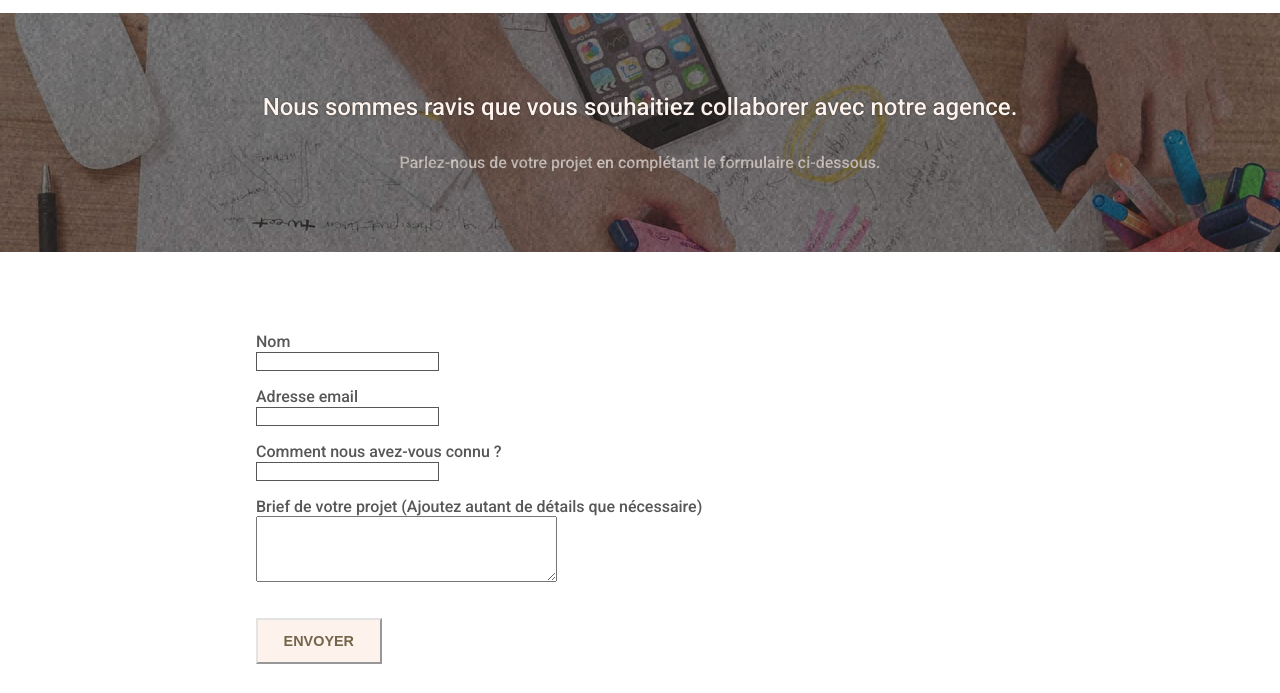
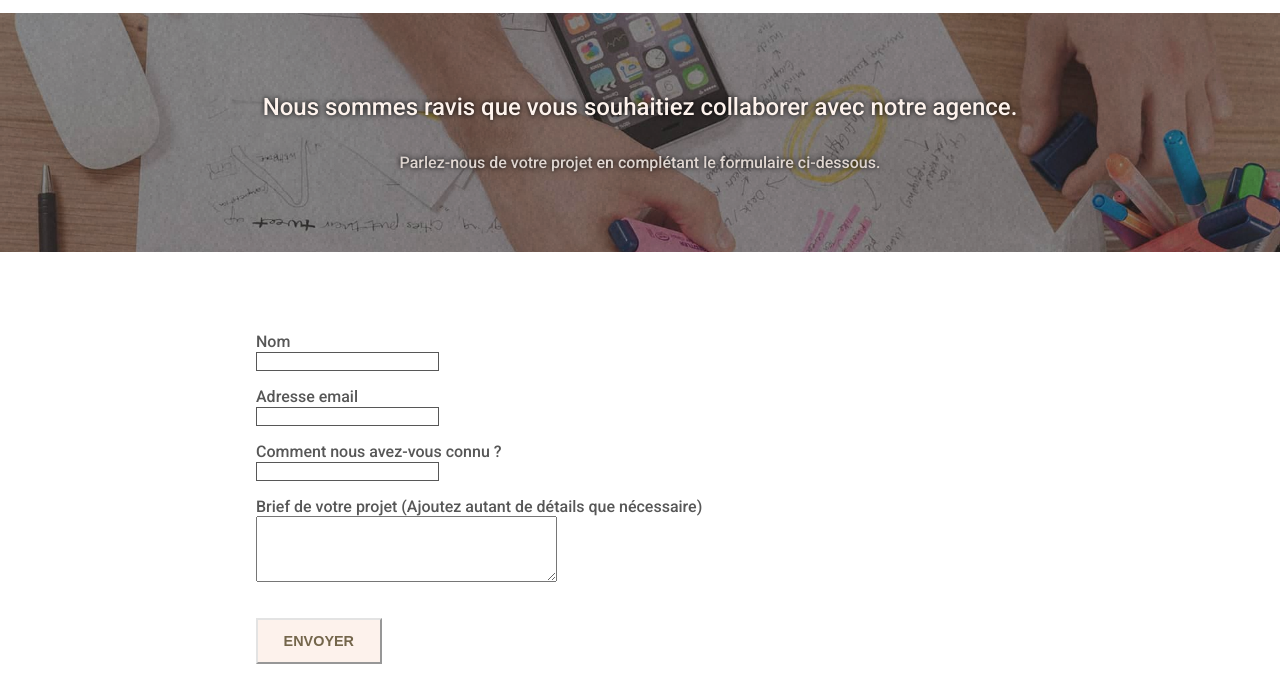
Before and after one commit to AnnaelleEMERY/AnnaelleEmery_4_04072021, a website: page index-contact.html in a window 1280 px wide. Shown: the part 68-761 px from the top of the page. Drawn offline with Linux system fonts and the light colour scheme; files whose address does not match are found by name.

Commit message:
contrast avec shadow ?

```diff
--- a/scss/_components.scss
+++ b/scss/_components.scss
@@ -45,7 +45,7 @@
     &::after{
         content: "";
         background-image: url(../img/texture-papier.png);
-        opacity: 1;
+        opacity: 0.5;
         position: absolute;
         width: 100%;
         height: 100%;
@@ -58,7 +58,7 @@
         font-weight: 400;
         text-align: center;
         font-size: 1.5rem;
-        text-shadow: 0px 0px 1.5px $text-shadow;
+        text-shadow: 0px 0px 5px black;
 
         @media #{$breakpoint-TV-min} {
             font-size: 1.8rem;
@@ -72,6 +72,7 @@
     &_text{
         text-align: center;
         color: $primary-color;
+        text-shadow: 0px 0px 5px black;
     }
 }
 
--- a/scss/index.scss
+++ b/scss/index.scss
@@ -13,7 +13,7 @@
     .banner_title{
             color: $primary-color;
             z-index: 1;
-            text-shadow: 0px 0px 2px $text-shadow;
+            text-shadow: 0px 0px 5px black;
     }
 
     .div-presentation {
```
Also changed, not shown: css/index-contact.css, css/index.css, 2 other files.
